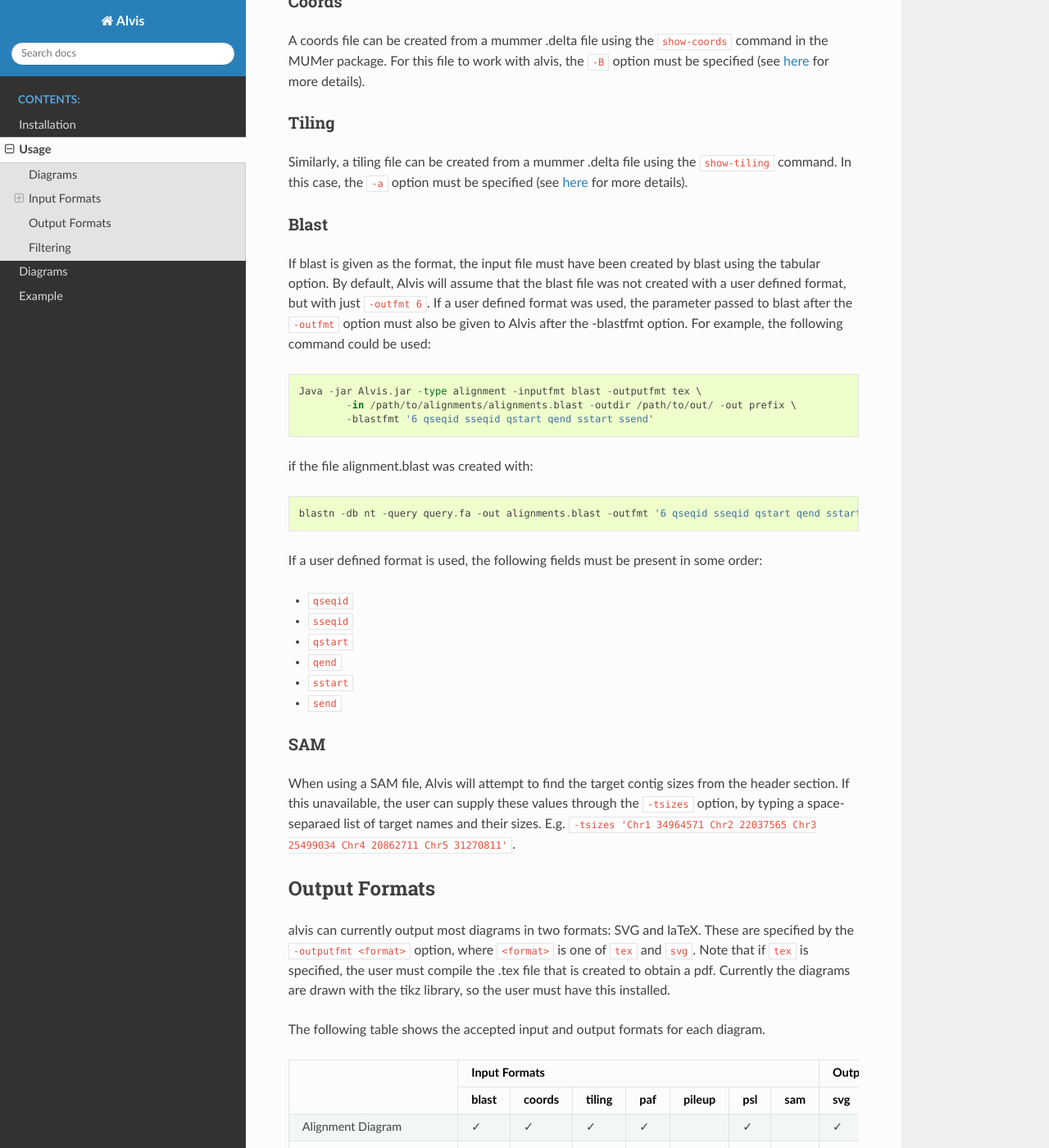
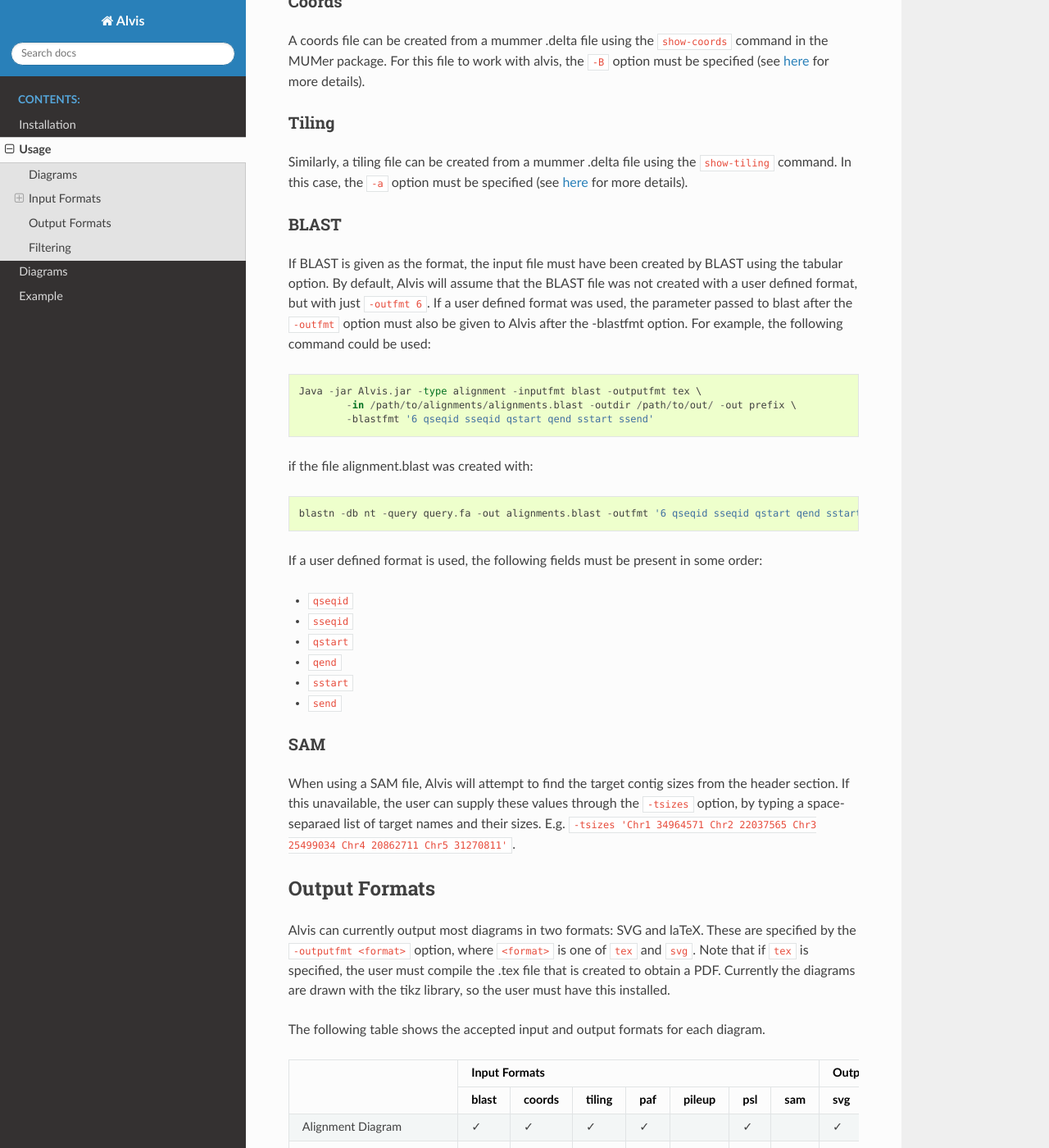
Before and after one commit to richardmleggett/al2tex, a Sphinx documentation site: the page built from docs/usage/usage.rst, in a window 1280 px wide and 1400 px high, scrolled down 1980 px. Shown: the whole window at 82% size. Built offline with Sphinx 7.4.7 and the Read the Docs theme 2.0.0, drawn with Linux system fonts in a browser that asks for light colours; some of the changed text lies outside the part shown.

Commit message:
Update documentation

```diff
--- a/docs/index.rst
+++ b/docs/index.rst
@@ -2,6 +2,10 @@
    sphinx-quickstart on Tue Sep 18 10:20:29 2018.
    You can adapt this file completely to your liking, but it should at least
    contain the root `toctree` directive.
+
+.. image:: usage/images/alvis.png
+
+|
 
 Welcome to Alvis's documentation!
 ==================================
--- a/docs/usage/usage.rst
+++ b/docs/usage/usage.rst
@@ -95,10 +95,10 @@ Tiling
 
 Similarly, a tiling file can be created from a mummer .delta file using the ``show-tiling`` command. In this case, the ``-a`` option must be specified (see `here <http://mummer.sourceforge.net/manual/#tiling/>`_ for more details).
 
-Blast
+BLAST
 .....
 
-If blast is given as the format, the input file must have been created by blast using the tabular option. By default, Alvis will assume that the blast file was not created with a user defined format, but with just ``-outfmt 6``. If a user defined format was used, the parameter passed to blast after the ``-outfmt`` option must also be given to Alvis after the -blastfmt option. For example, the following command could be used: ::
+If BLAST is given as the format, the input file must have been created by BLAST using the tabular option. By default, Alvis will assume that the BLAST file was not created with a user defined format, but with just ``-outfmt 6``. If a user defined format was used, the parameter passed to blast after the ``-outfmt`` option must also be given to Alvis after the -blastfmt option. For example, the following command could be used: ::
 
 	Java -jar Alvis.jar -type alignment -inputfmt blast -outputfmt tex \
 		-in /path/to/alignments/alignments.blast -outdir /path/to/out/ -out prefix \
@@ -124,7 +124,7 @@ When using a SAM file, Alvis will attempt to find the target contig sizes from t
 Output Formats
 --------------
 
-alvis can currently output most diagrams in two formats: SVG and laTeX. These are specified by the ``-outputfmt <format>`` option, where ``<format>`` is one of ``tex`` and ``svg``. Note that if ``tex`` is specified, the user must compile the .tex file that is created to obtain a pdf. Currently the diagrams are drawn with the tikz library, so the user must have this installed.
+Alvis can currently output most diagrams in two formats: SVG and laTeX. These are specified by the ``-outputfmt <format>`` option, where ``<format>`` is one of ``tex`` and ``svg``. Note that if ``tex`` is specified, the user must compile the .tex file that is created to obtain a PDF. Currently the diagrams are drawn with the tikz library, so the user must have this installed.
 
 The following table shows the accepted input and output formats for each diagram.
 
```
Also changed, not shown: other parts of docs/usage/usage.rst (+1 -1 lines), docs/usage/images/alvis.png (added), 1 other file.
